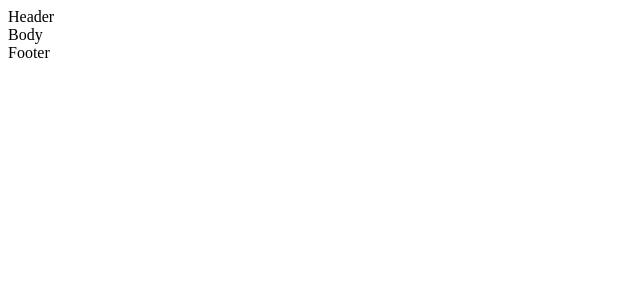
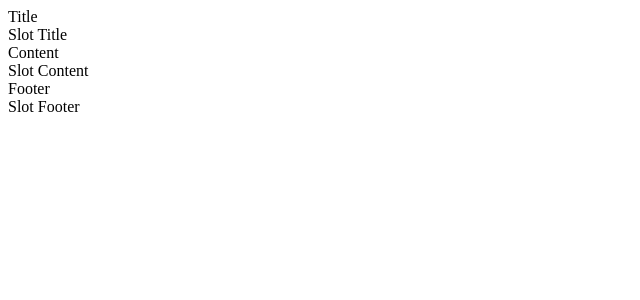
Before and after one commit to chaerulmarwan20/vue-3-basic, a Vue app: page / in a window 1280 px wide. Shown: the top 300 px of the page, without its empty margins (0-640 px from the left). Built offline with nearby package versions, Linux system fonts and the light colour scheme.

Commit message:
slot name

```diff
--- a/src/App.vue
+++ b/src/App.vue
@@ -1,6 +1,14 @@
 <template>
   <child-component>
-    <div>Body</div>
+    <template v-slot:default>
+      <span>Slot Title</span>
+    </template>
+    <template v-slot:slotContent>
+      <span>Slot Content</span>
+    </template>
+    <template v-slot:slotFooter>
+      <span>Slot Footer</span>
+    </template>
   </child-component>
 </template>
 
--- a/src/components/ChildComponent.vue
+++ b/src/components/ChildComponent.vue
@@ -1,7 +1,10 @@
 <template>
-  <div>Header</div>
+  <div>Title</div>
   <slot />
+  <div>Content</div>
+  <slot name="slotContent" />
   <div>Footer</div>
+  <slot name="slotFooter" />
 </template>
 
 <script>
```
